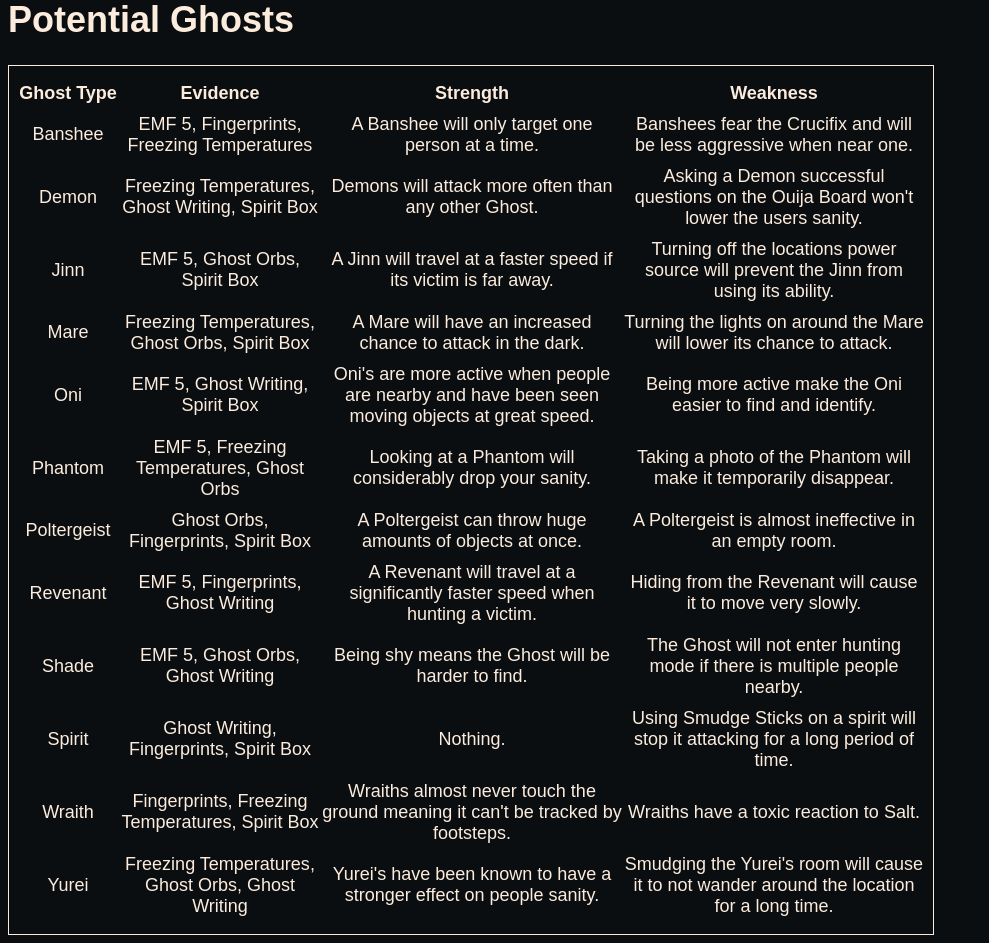
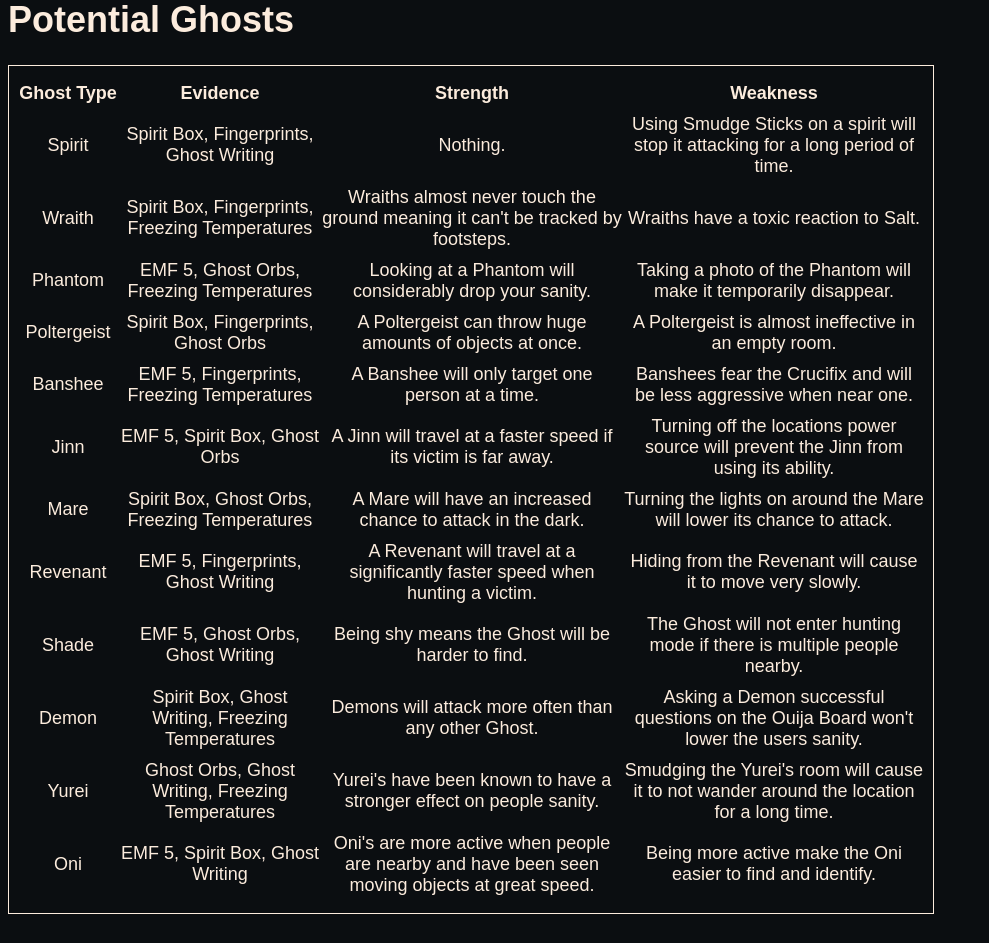
Before and after one commit to MysteryBlokHed/phasjournal, a Vue app: page / in a window 1280 px wide. Shown: the part 620-1563 px from the top of the page, without its empty margins (0-989 px from the left). After the commit the page ends 1542 px from the top, so only its background shows below. Built offline with nearby package versions, Linux system fonts and the light colour scheme.

Commit message:
Change ghost and evidence order to match in-game

```diff
--- a/src/types.ts
+++ b/src/types.ts
@@ -1,20 +1,51 @@
 export enum Evidence {
-  Emf5 = "EMF 5",
-  Fingerprints = "Fingerprints",
-  Freezing = "Freezing Temperatures",
-  GhostOrbs = "Ghost Orbs",
-  GhostWriting = "Ghost Writing",
-  SpiritBox = "Spirit Box",
+  Emf5 = 'EMF 5',
+  SpiritBox = 'Spirit Box',
+  Fingerprints = 'Fingerprints',
+  GhostOrbs = 'Ghost Orbs',
+  GhostWriting = 'Ghost Writing',
+  Freezing = 'Freezing Temperatures',
 }
 
 export interface Ghost {
-  type: string,
-  evidence: Array<Evidence>,
-  strength: string,
-  weakness: string,
+  type: string
+  evidence: Array<Evidence>
+  strength: string
+  weakness: string
 }
 
 export const AllGhosts: Array<Ghost> = [
+  {
+    type: 'Spirit',
+    evidence: [
+      Evidence.SpiritBox,
+      Evidence.Fingerprints,
+      Evidence.GhostWriting,
+    ],
+    strength: 'Nothing.',
+    weakness:
+      'Using Smudge Sticks on a spirit will stop it attacking for a long period of time.',
+  },
+  {
+    type: 'Wraith',
+    evidence: [Evidence.SpiritBox, Evidence.Fingerprints, Evidence.Freezing],
+    strength:
+      "Wraiths almost never touch the ground meaning it can't be tracked by footsteps.",
+    weakness: 'Wraiths have a toxic reaction to Salt.',
+  },
+  {
+    type: 'Phantom',
+    evidence: [Evidence.Emf5, Evidence.GhostOrbs, Evidence.Freezing],
+    strength: 'Looking at a Phantom will considerably drop your sanity.',
+    weakness:
+      'Taking a photo of the Phantom will make it temporarily disappear.',
+  },
+  {
+    type: 'Poltergeist',
+    evidence: [Evidence.SpiritBox, Evidence.Fingerprints, Evidence.GhostOrbs],
+    strength: 'A Poltergeist can throw huge amounts of objects at once.',
+    weakness: 'A Poltergeist is almost ineffective in an empty room.',
+  },
   {
     type: 'Banshee',
     evidence: [Evidence.Emf5, Evidence.Fingerprints, Evidence.Freezing],
@@ -23,45 +54,18 @@
       'Banshees fear the Crucifix and will be less aggressive when near one.',
   },
   {
-    type: 'Demon',
-    evidence: [Evidence.Freezing, Evidence.GhostWriting, Evidence.SpiritBox],
-    strength: 'Demons will attack more often than any other Ghost.',
-    weakness:
-      "Asking a Demon successful questions on the Ouija Board won't lower the users sanity.",
-  },
-  {
     type: 'Jinn',
-    evidence: [Evidence.Emf5, Evidence.GhostOrbs, Evidence.SpiritBox],
+    evidence: [Evidence.Emf5, Evidence.SpiritBox, Evidence.GhostOrbs],
     strength: 'A Jinn will travel at a faster speed if its victim is far away.',
     weakness:
       'Turning off the locations power source will prevent the Jinn from using its ability.',
   },
   {
     type: 'Mare',
-    evidence: [Evidence.Freezing, Evidence.GhostOrbs, Evidence.SpiritBox],
+    evidence: [Evidence.SpiritBox, Evidence.GhostOrbs, Evidence.Freezing],
     strength: 'A Mare will have an increased chance to attack in the dark.',
     weakness:
       'Turning the lights on around the Mare will lower its chance to attack.',
-  },
-  {
-    type: 'Oni',
-    evidence: [Evidence.Emf5, Evidence.GhostWriting, Evidence.SpiritBox],
-    strength:
-      "Oni's are more active when people are nearby and have been seen moving objects at great speed.",
-    weakness: 'Being more active make the Oni easier to find and identify.',
-  },
-  {
-    type: 'Phantom',
-    evidence: [Evidence.Emf5, Evidence.Freezing, Evidence.GhostOrbs],
-    strength: 'Looking at a Phantom will considerably drop your sanity.',
-    weakness:
-      'Taking a photo of the Phantom will make it temporarily disappear.',
-  },
-  {
-    type: 'Poltergeist',
-    evidence: [Evidence.GhostOrbs, Evidence.Fingerprints, Evidence.SpiritBox],
-    strength: 'A Poltergeist can throw huge amounts of objects at once.',
-    weakness: 'A Poltergeist is almost ineffective in an empty room.',
   },
   {
     type: 'Revenant',
@@ -78,29 +82,25 @@
       'The Ghost will not enter hunting mode if there is multiple people nearby.',
   },
   {
-    type: 'Spirit',
-    evidence: [
-      Evidence.GhostWriting,
-      Evidence.Fingerprints,
-      Evidence.SpiritBox,
-    ],
-    strength: 'Nothing.',
+    type: 'Demon',
+    evidence: [Evidence.SpiritBox, Evidence.GhostWriting, Evidence.Freezing],
+    strength: 'Demons will attack more often than any other Ghost.',
     weakness:
-      'Using Smudge Sticks on a spirit will stop it attacking for a long period of time.',
-  },
-  {
-    type: 'Wraith',
-    evidence: [Evidence.Fingerprints, Evidence.Freezing, Evidence.SpiritBox],
-    strength:
-      "Wraiths almost never touch the ground meaning it can't be tracked by footsteps.",
-    weakness: 'Wraiths have a toxic reaction to Salt.',
+      "Asking a Demon successful questions on the Ouija Board won't lower the users sanity.",
   },
   {
     type: 'Yurei',
-    evidence: [Evidence.Freezing, Evidence.GhostOrbs, Evidence.GhostWriting],
+    evidence: [Evidence.GhostOrbs, Evidence.GhostWriting, Evidence.Freezing],
     strength:
       "Yurei's have been known to have a stronger effect on people sanity.",
     weakness:
       "Smudging the Yurei's room will cause it to not wander around the location for a long time.",
   },
+  {
+    type: 'Oni',
+    evidence: [Evidence.Emf5, Evidence.SpiritBox, Evidence.GhostWriting],
+    strength:
+      "Oni's are more active when people are nearby and have been seen moving objects at great speed.",
+    weakness: 'Being more active make the Oni easier to find and identify.',
+  },
 ]
```
